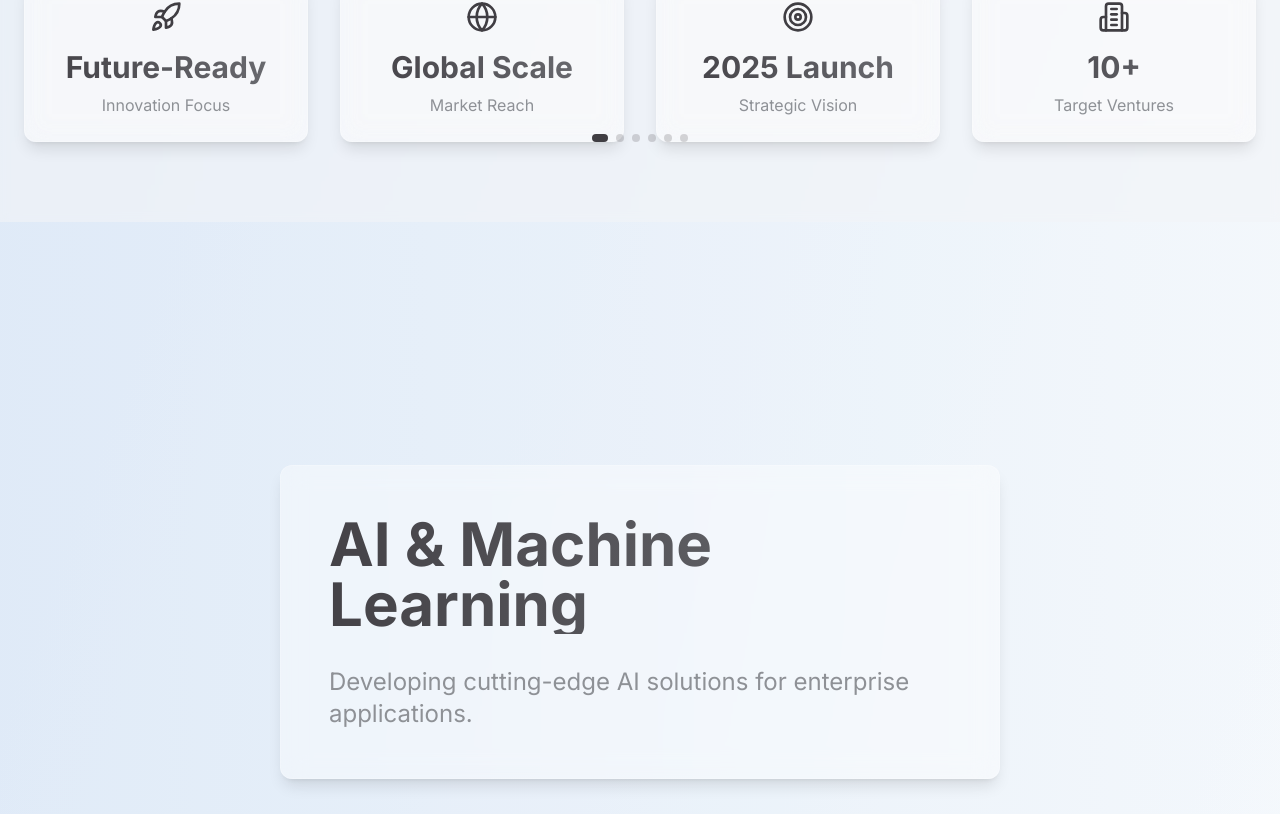
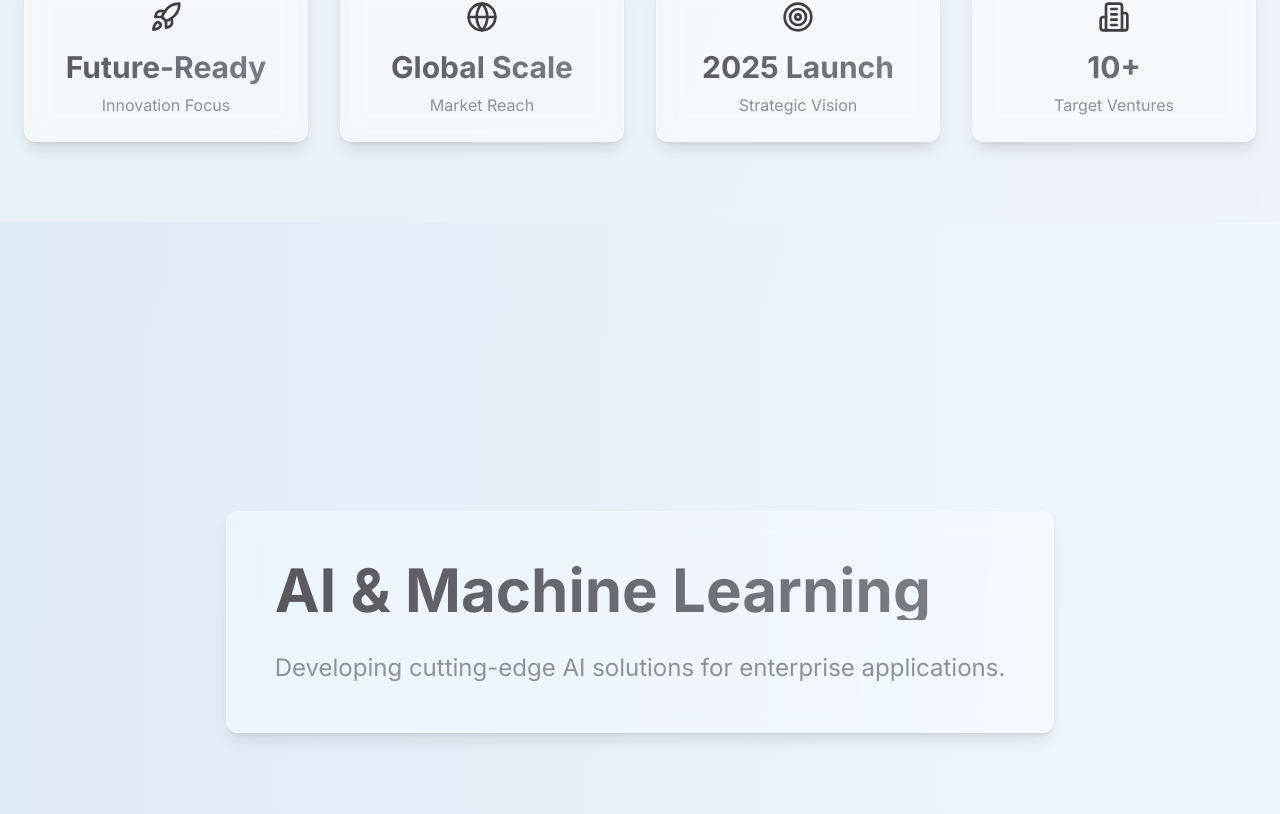
Before and after one commit to Shakz101/conglomerate-connect, a React (Vite) app: page / in a window 1280 px wide. Shown: the part 626-1440 px from the top of the page. Built offline with nearby package versions, Linux system fonts and the light colour scheme.

Commit message:
Refactor: Strategic Focus Areas Layout
The layout of the strategic focus areas section has been refactored to utilize the full viewport width and implement a scrolling mechanism to reveal subsequent cards.

```diff
--- a/src/index.css
+++ b/src/index.css
@@ -78,28 +78,16 @@
   }
 
   .scroll-container {
-    @apply flex overflow-x-auto overflow-y-hidden snap-x snap-mandatory;
-    -webkit-overflow-scrolling: touch;
-    scrollbar-width: none;
-    -ms-overflow-style: none;
+    @apply flex flex-col w-full;
     scroll-behavior: smooth;
-    width: 100vw;
-    height: 100vh;
-  }
-
-  .scroll-container::-webkit-scrollbar {
-    display: none;
   }
 
   .scroll-item {
-    @apply flex-none snap-start flex items-center justify-center relative;
-    width: 100vw;
-    height: 100vh;
-    scroll-snap-align: start;
+    @apply w-full min-h-screen flex items-center justify-center relative py-20;
   }
 
   .scroll-content {
-    @apply max-w-3xl mx-auto px-6 relative z-10;
+    @apply max-w-5xl mx-auto px-6 relative z-10;
   }
 
   .section-bg {
--- a/src/pages/Index.tsx
+++ b/src/pages/Index.tsx
@@ -111,8 +111,8 @@ const Index = () => {
         </div>
       </section>
 
-      {/* Strategic Opportunities - Full Viewport Section */}
-      <section className="relative overflow-hidden" id="opportunities">
+      {/* Strategic Opportunities Section */}
+      <section className="relative" id="opportunities">
         <div
           ref={scrollContainerRef}
           className="scroll-container"
@@ -165,15 +165,6 @@ const Index = () => {
             </div>
           ))}
         </div>
-
-        <div className="progress-dots">
-          {[...Array(6)].map((_, index) => (
-            <div
-              key={index}
-              className={`progress-dot ${index === activeFocusArea ? 'active' : ''}`}
-            />
-          ))}
-        </div>
       </section>
 
       {/* Contact Section */}
```
